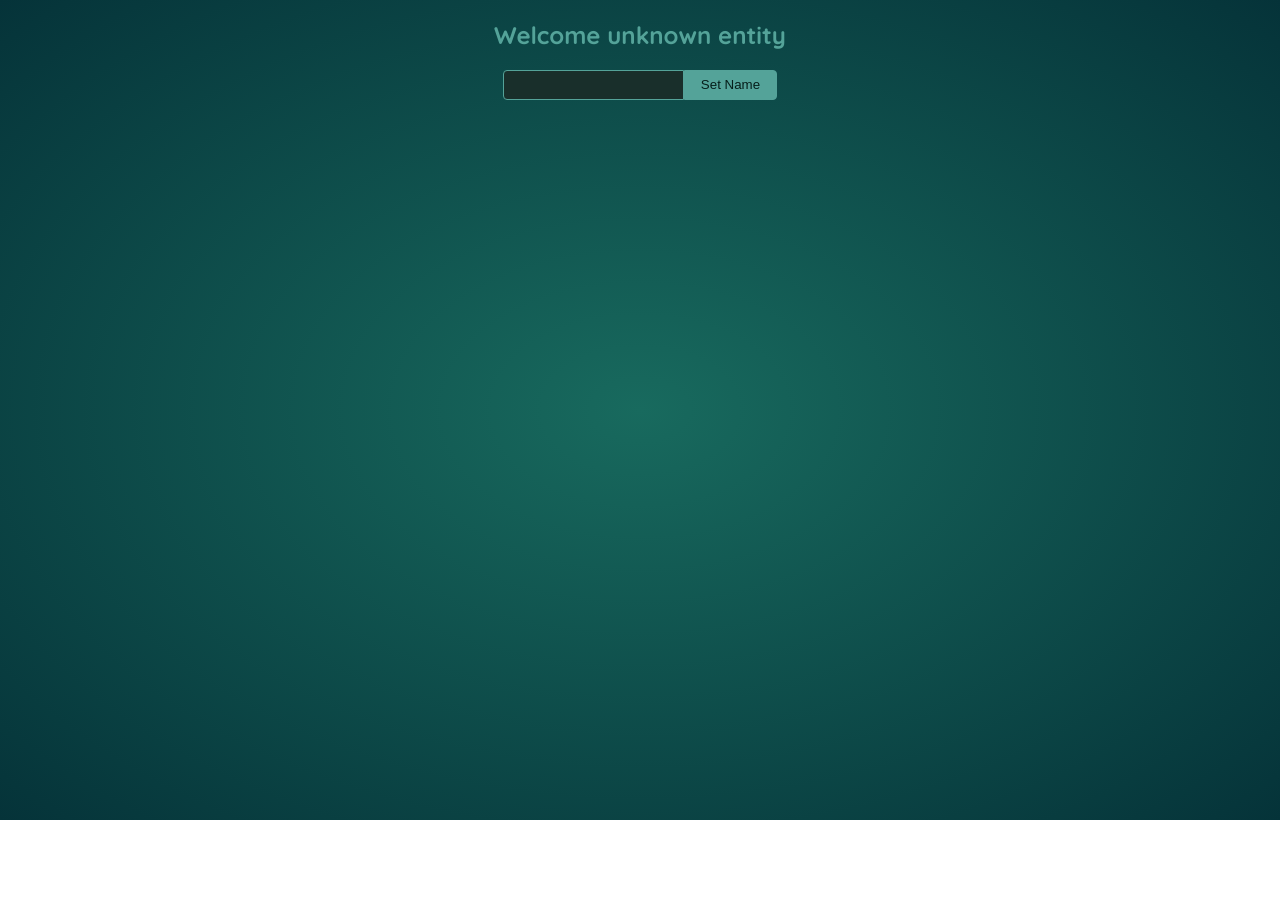
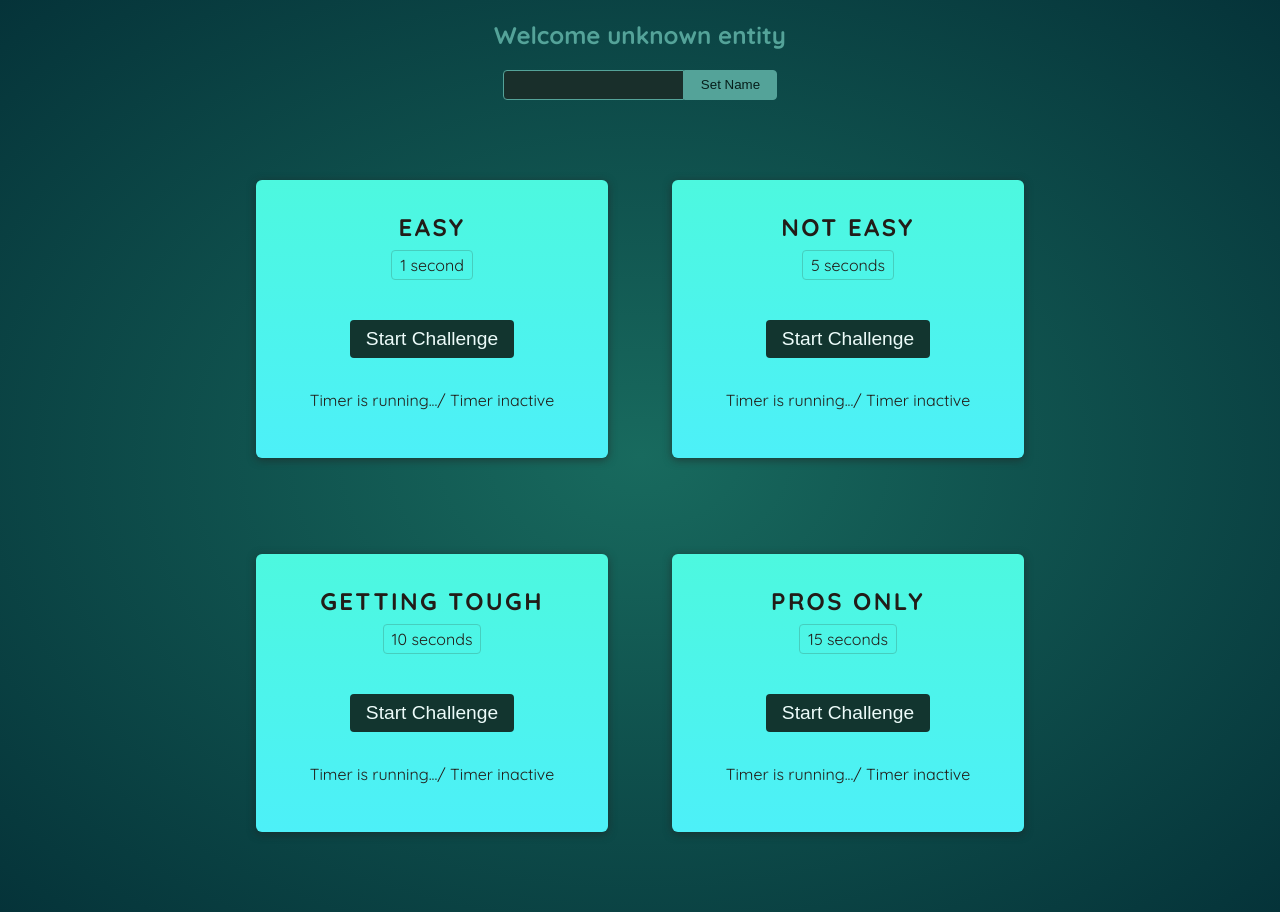
Before and after one commit to JiunJieLin/React-Timer, a React (Vite) app: page / in a window 1280 px wide. Before the commit the page ends 820 px from the top, so only its background shows below. Built offline with nearby package versions, Linux system fonts and the light colour scheme; a web font is replaced by a local one.

Commit message:
TimerChallenge

```diff
--- a/src/App.jsx
+++ b/src/App.jsx
@@ -1,10 +1,15 @@
 import Player from "./components/Player.jsx";
-
+import TimerChallenge from "./components/TimerChallenge.jsx";
 function App() {
   return (
     <>
       <Player />
-      <div id="challenges"></div>
+      <div id="challenges">
+        <TimerChallenge title="easy" targetTime={1} />
+        <TimerChallenge title="Not easy" targetTime={5} />
+        <TimerChallenge title="Getting tough" targetTime={10} />
+        <TimerChallenge title="Pros only" targetTime={15} />
+      </div>
     </>
   );
 }
--- a/src/components/Player.jsx
+++ b/src/components/Player.jsx
@@ -5,6 +5,7 @@ const Player = () => {
 
   const handleClick = function () {
     setEnteredName(playerName.current.value);
+    playerName.current.value = "";
   };
 
   return (
--- /dev/null
+++ b/src/components/TimerChallenge.jsx
@@ -0,0 +1,15 @@
+const TimerChallenge = ({ title, targetTime }) => {
+  return (
+    <section className="challenge">
+      <h2>{title}</h2>
+      <p className="challenge-time">
+        {targetTime} second{targetTime > 1 ? "s" : ""}
+      </p>
+      <p>
+        <button>Start Challenge</button>
+      </p>
+      <p className="">Timer is running.../ Timer inactive</p>
+    </section>
+  );
+};
+export default TimerChallenge;
```
